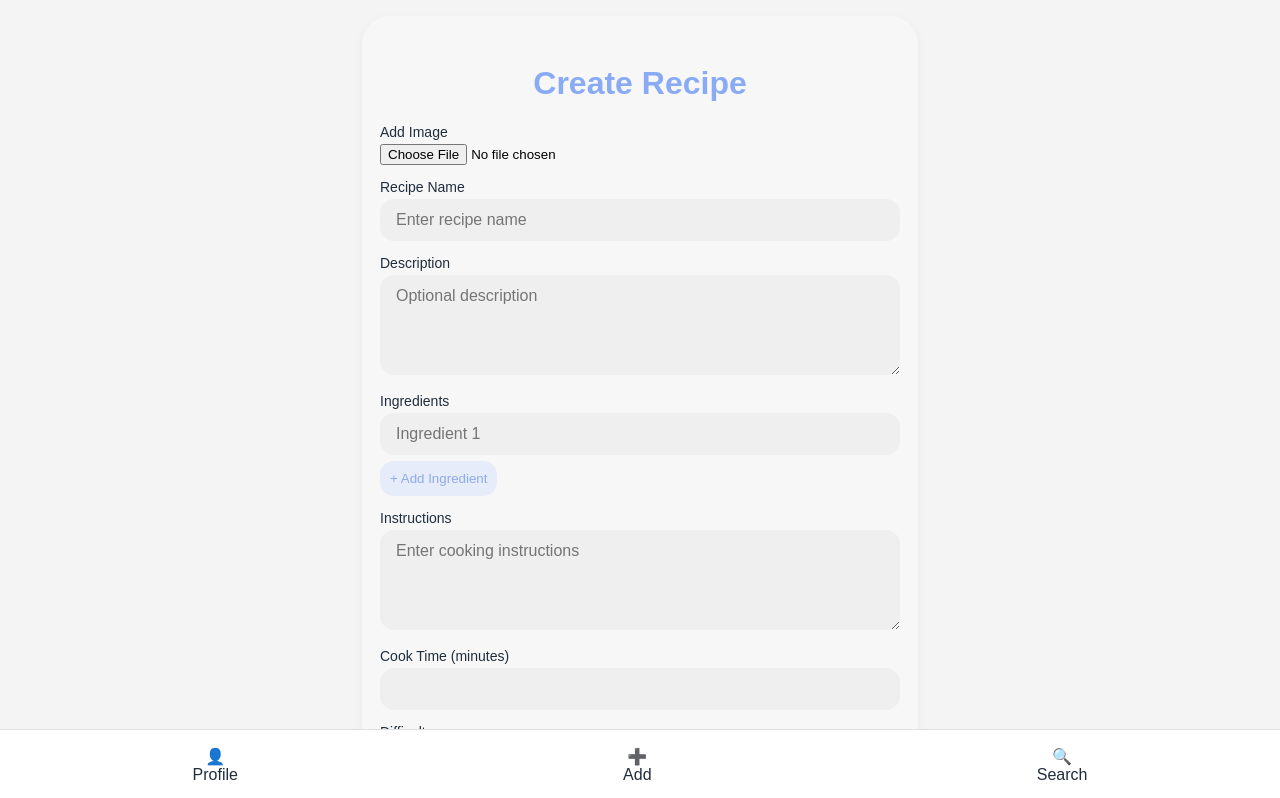
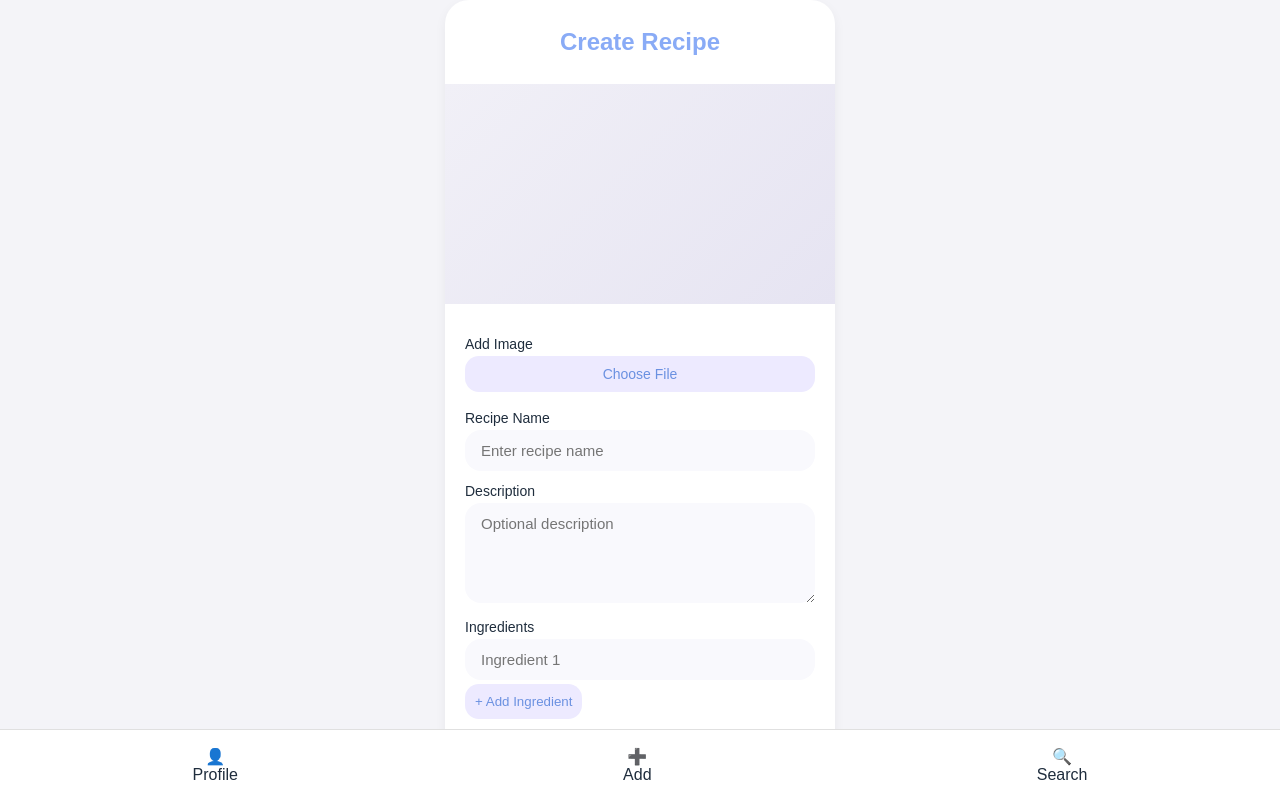
Before and after one commit to SaharGev/recipe-book-api, a React (Vite) app in the folder client/: page /createRecipe in a window 1280 px wide. Shown: the top 798 px of the page. Built offline with nearby package versions, Linux system fonts and the light colour scheme; sample sign-in values are in the browser's storage.

Commit message:
change the design of create recipe page

```diff
--- a/client/src/pages/CreateRecipePage.css
+++ b/client/src/pages/CreateRecipePage.css
@@ -1,34 +1,61 @@
-/* client/src/pages/CreateRecipe.css */
-
 .create-recipe-page {
-  background-color: #f4f4f4;
+  background-color: #f4f4f8;
   min-height: 100vh;
-  padding: 16px 12px 90px;
   display: flex;
   justify-content: center;
   box-sizing: border-box;
+  padding-bottom: 90px;
 }
 
 .create-recipe-card {
-  max-width: 520px;
   width: 100%;
-  background-color: #f7f7f7;
-  border-radius: 28px;
-  padding: 28px 18px;
+  max-width: 390px;
+  background-color: #ffffff;
+  border-radius: 24px;
+  overflow: hidden;
   box-shadow: 0 4px 12px rgba(0,0,0,0.05);
+  display: flex;
+  flex-direction: column;
+}
+
+.recipe-image-wrapper {
+  width: 100%;
+  height: 220px;
+  margin: 12px 0;
+  overflow: hidden;
+}
+
+.recipe-image-placeholder {
+  width: 100%;
+  height: 260px;
+  position: relative;
+}
+
+.recipe-no-image {
+  width: 100%;
+  height: 100%;
+  background: linear-gradient(135deg, #f1f0f7, #e6e4f2);
+}
+
+.recipe-main-image {
+  width: 100%;
+  height: 100%;
+  object-fit: cover;
+}
+
+.create-recipe-content {
+  padding: 20px;
+  display: flex;
+  flex-direction: column;
 }
 
 .create-recipe-card h1 {
+  font-size: 24px;
+  color: #89abf6;
   text-align: center;
-  color: #89abf6;
-  margin-bottom: 22px;
+  margin-bottom: 16px;
+  margin-top: 28px;
   font-family: Arial, sans-serif;
-}
-
-.create-recipe-card form {
-  display: flex;
-  flex-direction: column;
-  gap: 14px;
 }
 
 .create-recipe-card label {
@@ -47,12 +74,13 @@
   width: 100%;
   padding: 12px 16px;
   border: none;
-  border-radius: 14px;
-  background-color: #efefef;
-  font-size: 16px;
+  border-radius: 16px;
+  background-color: #f9f9fd;
+  font-size: 15px;
   font-family: Arial, sans-serif;
-  color: #1f2d3d;
+  color: #2c2c2c;
   box-sizing: border-box;
+  margin-bottom: 12px
 }
 
 .create-recipe-card textarea {
@@ -64,44 +92,130 @@
   height: 48px;
 }
 
-.create-recipe-card input[type="file"] {
-  background: transparent;
-  border: none;
-}
-
-.ingredient-input {
-  margin-bottom: 6px;
-  font-family: Arial, sans-serif;
-}
-
 .add-ingredient-btn {
-  background-color: #e6ecfa;
-  color: #8eabeb;
+  background-color: #edeaff;
+  color: #6b91e1;
   border: none;
   padding: 10px;
   border-radius: 14px;
   cursor: pointer;
   font-weight: 500;
-  font-family: Arial, sans-serif;
+  margin-bottom: 16px;
+}
+
+.add-ingredient-btn:hover {
+  background-color: #e4dfff;
 }
 
 .save-recipe-btn {
   width: 100%;
   height: 48px;
   border: none;
-  border-radius: 14px;
-  background-color: #8eabeb;
+  border-radius: 16px;
+  background-color: #89abf6;
   color: white;
   font-size: 18px;
   font-weight: 600;
   cursor: pointer;
   margin-top: 10px;
-  font-family: Arial, sans-serif;
+}
+
+.save-recipe-btn:hover {
+  background-color: #688fe4;
+}
+
+.image-upload-wrapper input[type="file"] {
+  display: none;
+}
+
+.choose-file-btn {
+  display: inline-block;
+  background-color: #edeaff;
+  color: #6b91e1 !important;
+  padding: 10px 16px;
+  border-radius: 14px;
+  cursor: pointer;
+  font-weight: 500;
+  font-size: 15px;
+  text-align: center;
+  transition: background 0.2s;
+}
+
+.choose-file-btn:hover {
+  background-color: #e4dfff;
+}
+
+.ingredients-list,
+.instructions {
+  background-color: #f9f9fd;
+  padding: 16px;
+  border-radius: 16px;
+  font-size: 15px;
+  line-height: 1.6;
+  color: #2c2c2c;
+  box-shadow: 0 2px 6px rgba(0,0,0,0.05);
+}
+
+.ingredient-row {
+  position: relative;
+  margin-bottom: 2px;
+}
+
+.ingredient-row input {
+  width: 100%;
+  padding: 12px 40px 12px 16px;
+  border-radius: 16px;
+  border: none;
+  background-color: #f9f9fd;
+  font-size: 15px;
+  box-sizing: border-box;
+  margin-bottom: 2px
+}
+
+.remove-ingredient-btn {
+  position: absolute;
+  top: 50%;
+  right: 12px;
+  transform: translateY(-50%);
+  background: none;
+  border: none;
+  font-size: 16px;
+  cursor: pointer;
+  color: #555;
+  padding: 0;
+  line-height: 1;
 }
 
 @media (max-width: 480px) {
   .create-recipe-card {
-    padding: 24px 16px;
     max-width: 100%;
   }
 }
+
+.image-preview-with-remove {
+  display: flex;
+  align-items: center;
+  margin-top: 8px;
+  gap: 8px;
+}
+
+.image-file-name {
+  font-size: 14px;
+  color: #1f2d3d;
+  background-color: #f0f0f5;
+  padding: 6px 10px;
+  border-radius: 12px;
+  flex-grow: 1;
+  overflow: hidden;
+  text-overflow: ellipsis;
+  white-space: nowrap;
+}
+
+.ingredient-row input[readonly] {
+  background-color: #f9f9fd;
+  cursor: default;
+}
+
+.ingredient-row.ingredient input {
+  margin-bottom: 2px;
+}
--- a/client/src/pages/CreateRecipePage.tsx
+++ b/client/src/pages/CreateRecipePage.tsx
@@ -1,4 +1,3 @@
-// client/src/pages/CreateRecipe.tsx
 import { useState } from "react";
 import BottomNav from "../components/BottomNav";
 import "../pages/CreateRecipePage.css";
@@ -9,6 +8,7 @@ export default function CreateRecipe() {
   const [ingredients, setIngredients] = useState<string[]>([""]);
   const [cookTime, setCookTime] = useState<number | "">("");
   const [difficulty, setDifficulty] = useState("easy");
+  const [privacy, setPrivacy] = useState("private");
   const [imageUrl, setImageUrl] = useState<File | null>(null);
   const [instructions, setInstructions] = useState("");
 
@@ -18,44 +18,36 @@ export default function CreateRecipe() {
     setIngredients(newIngredients);
   };
 
-  const addIngredient = () => {
-    setIngredients([...ingredients, ""]);
+  const addIngredient = () => setIngredients([...ingredients, ""]);
+
+  const removeIngredient = (index: number) => {
+    if (ingredients.length === 1) return;
+    setIngredients(ingredients.filter((_, i) => i !== index));
   };
 
-  const handleSubmit = async (e: React.FormEvent) => {
+  const handleSubmit = async (e: React.FormEvent<HTMLFormElement>) => {
     e.preventDefault();
 
     try {
       const token = localStorage.getItem("accessToken");
-
-      if (!token) {
-        throw new Error("User not logged in");
-      }
+      if (!token) throw new Error("User not logged in");
 
       let uploadedImageUrl = "";
-
-      // upload image if exists
       if (imageUrl) {
         const imageData = new FormData();
         imageData.append("image", imageUrl);
 
         const uploadRes = await fetch("http://localhost:3000/upload/image", {
           method: "POST",
-          headers: {
-            Authorization: `Bearer ${token}`,
-          },
+          headers: { Authorization: `Bearer ${token}` },
           body: imageData,
         });
 
-        if (!uploadRes.ok) {
-          throw new Error("Image upload failed");
-        }
+        if (!uploadRes.ok) throw new Error("Image upload failed");
 
-        const uploadResult = await uploadRes.json();
-        uploadedImageUrl = uploadResult.url;
+        uploadedImageUrl = (await uploadRes.json()).url;
       }
 
-      // create recipe
       const res = await fetch("http://localhost:3000/recipes", {
         method: "POST",
         headers: {
@@ -70,6 +62,7 @@ export default function CreateRecipe() {
           difficulty,
           imageUrl: uploadedImageUrl,
           instructions,
+          isPublic: privacy === "public",
         }),
       });
 
@@ -78,136 +71,139 @@ export default function CreateRecipe() {
         throw new Error(errorText || "Failed to save recipe");
       }
 
-      const data = await res.json();
-      console.log("Recipe saved:", data);
-
       alert("Recipe saved successfully!");
-
-      setTitle("");
-      setDescription("");
-      setIngredients([""]);
-      setCookTime("");
-      setDifficulty("easy");
-      setImageUrl(null);
-      setInstructions("");
+      setTitle(""); setDescription(""); setIngredients([""]);
+      setCookTime(""); setDifficulty("easy"); setPrivacy("public");
+      setImageUrl(null); setInstructions("");
 
     } catch (err: unknown) {
-      if (err instanceof Error) {
-        console.error("Save recipe error:", err.message);
-        alert("Error saving recipe: " + err.message);
-      } else {
-        console.error("Save recipe error:", err);
-        alert("Error saving recipe");
-      }
+      alert(err instanceof Error ? "Error saving recipe: " + err.message : "Error saving recipe");
     }
   };
 
   return (
     <div className="create-recipe-page">
       <div className="create-recipe-card">
-        <h1>Create Recipe</h1>
 
-        <form onSubmit={handleSubmit}>
+        <h1 className="recipe-title">Create Recipe</h1>
 
-          <div>
-            <label htmlFor="image">Add Image</label>
-            <input
-              type="file"
-              accept="image/*"
-              id="image"
-              onChange={(e) =>
-                e.target.files && setImageUrl(e.target.files[0])
-              }
-            />
+        <div className="recipe-image-wrapper">
+          {imageUrl ? (
+            <img src={URL.createObjectURL(imageUrl)} alt="Recipe" className="recipe-main-image"/>
+          ) : <div className="recipe-no-image"/>}
+        </div>
+
+        <form onSubmit={handleSubmit} className="create-recipe-content">
+
+          {/* Add Image */}
+          <div style={{ marginBottom: "14px" }}>
+            <label>Add Image</label>
+            <div className="image-upload-wrapper">
+              <label className="choose-file-btn">
+                <input
+                  type="file"
+                  accept="image/*"
+                  onChange={(e) => {
+                    if (e.target.files && e.target.files[0]) {
+                      setImageUrl(e.target.files[0]);
+                      e.target.value = "";
+                    }
+                  }}
+                />
+                Choose File
+              </label>
+
+              {/*filename + X*/}
+              {imageUrl && (
+                <div className="ingredient-row" style={{ marginTop: "8px" }}>
+                  <input type="text" value={imageUrl.name} readOnly />
+                  <button
+                    type="button"
+                    className="remove-ingredient-btn"
+                    onClick={() => setImageUrl(null)}
+                  >
+                    X
+                  </button>
+                </div>
+              )}
+            </div>
           </div>
 
+          {/* Recipe Name */}
           <div>
             <label>Recipe Name</label>
-            <input
-              type="text"
-              value={title}
-              onChange={(e) => setTitle(e.target.value)}
-              placeholder="Enter recipe name"
-              required
-            />
+            <input type="text" value={title} onChange={(e) => setTitle(e.target.value)} placeholder="Enter recipe name" required />
           </div>
 
+          {/* Description */}
           <div>
             <label>Description</label>
-            <textarea
-              value={description}
-              onChange={(e) => setDescription(e.target.value)}
-              placeholder="Optional description"
-            />
+            <textarea value={description} onChange={(e) => setDescription(e.target.value)} placeholder="Optional description" />
           </div>
 
+          {/* Ingredients */}
           <div>
             <label>Ingredients</label>
-
             {ingredients.map((ing, i) => (
-              <input
-                key={i}
-                type="text"
-                value={ing}
-                onChange={(e) =>
-                  handleIngredientChange(i, e.target.value)
-                }
-                placeholder={`Ingredient ${i + 1}`}
-                className="ingredient-input"
-                required
-              />
+              <div key={i} className="ingredient-row ingredient">
+                <input
+                  type="text"
+                  value={ing}
+                  onChange={(e) => handleIngredientChange(i, e.target.value)}
+                  placeholder={`Ingredient ${i + 1}`}
+                  required
+                  className="ingredient-input"
+                />
+                {i > 0 && (
+                  <button
+                    type="button"
+                    className="remove-ingredient-btn"
+                    onClick={() => removeIngredient(i)}
+                  >
+                    X
+                  </button>
+                )}
+              </div>
             ))}
-
-            <button
-              type="button"
-              className="add-ingredient-btn"
-              onClick={addIngredient}
-            >
+            <button type="button" className="add-ingredient-btn" onClick={addIngredient}>
               + Add Ingredient
             </button>
           </div>
 
+          {/* Instructions */}
           <div>
             <label>Instructions</label>
-            <textarea
-              value={instructions}
-              onChange={(e) => setInstructions(e.target.value)}
-              placeholder="Enter cooking instructions"
-              required
-            />
+            <textarea value={instructions} onChange={(e) => setInstructions(e.target.value)} placeholder="Enter cooking instructions" required className="instructions"/>
           </div>
 
+          {/* Cook Time */}
           <div>
             <label>Cook Time (minutes)</label>
-            <input
-              type="number"
-              value={cookTime}
-              onChange={(e) =>
-                setCookTime(e.target.value ? Number(e.target.value) : "")
-              }
-              required
-            />
+            <input type="number" value={cookTime} onChange={(e) => setCookTime(e.target.value ? Number(e.target.value) : "")} required />
           </div>
 
+          {/* Difficulty */}
           <div>
             <label>Difficulty</label>
-            <select
-              value={difficulty}
-              onChange={(e) => setDifficulty(e.target.value)}
-            >
+            <select value={difficulty} onChange={(e) => setDifficulty(e.target.value)}>
               <option value="easy">Easy</option>
               <option value="medium">Medium</option>
               <option value="hard">Hard</option>
             </select>
           </div>
 
-          <button type="submit" className="save-recipe-btn">
-            Save Recipe
-          </button>
+          {/* Privacy */}
+          <div>
+            <label>Privacy</label>
+            <select value={privacy} onChange={(e) => setPrivacy(e.target.value)}>
+              <option value="private">Private</option>
+              <option value="public">Public</option>
+            </select>
+          </div>
 
+          <button type="submit" className="save-recipe-btn">Save Recipe</button>
         </form>
       </div>
-
       <BottomNav />
     </div>
   );
```
Also changed, not shown: client/src/pages/RecipeDetailsPage.css (+6 -4 lines).
